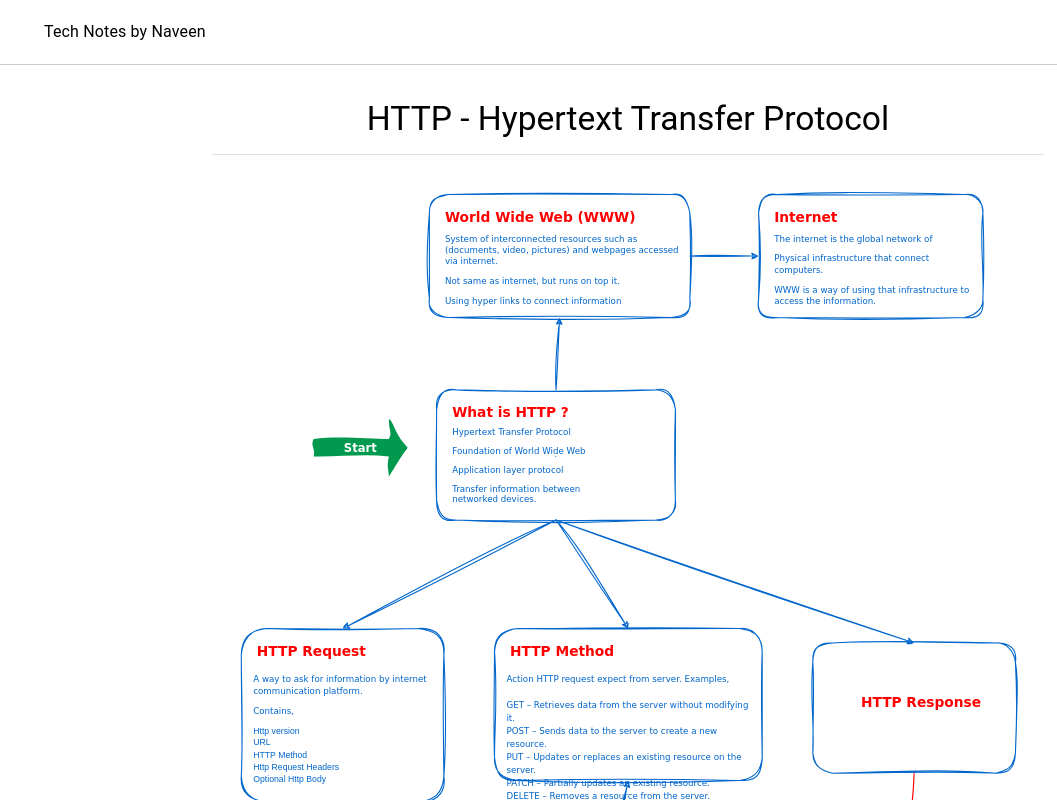
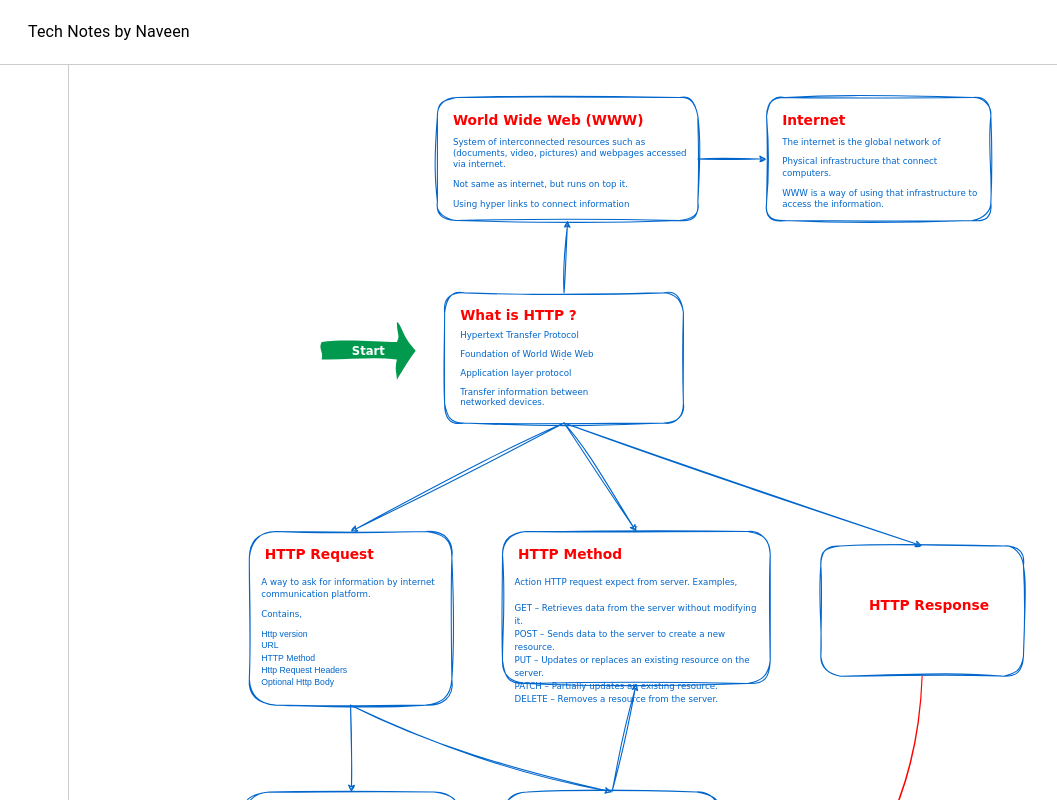
Before and after one commit to nvnkmrm/nvnkmrm.github.io, a React (Vite) app: page / in a window 1280 px wide. Shown: the top 800 px of the page, without its empty margins (12-1069 px from the left). Built offline with nearby package versions, Linux system fonts and the light colour scheme.

Commit message:
[Iteration 1] Introduce side navbar

```diff
--- a/src/App.tsx
+++ b/src/App.tsx
@@ -34,21 +34,42 @@ const theme = createTheme({
 export default function App() {
   return (
     <ThemeProvider theme={theme}>
+      <Box sx={{ flexGrow: 1 }}>
         <AppBar
-        position="sticky"
+          position="fixed"
           sx={{
             boxShadow: "none",
             borderBottom: "0.05rem solid #ccc",
           }}
         >
           <Toolbar>
-          <Typography sx={{ marginLeft: "2rem" }}>
+            <Typography sx={{ marginLeft: "1rem" }}>
               Tech Notes by Naveen
             </Typography>
           </Toolbar>
         </AppBar>
-      <Box marginTop={"2rem"}>
+
+        <Box
+          sx={{
+            borderRight: "0.065rem solid #ccc",
+            position: "fixed",
+            left: 0,
+            top: 0,
+            width: "5rem",
+            height: "100%",
+          }}
+        ></Box>
+
+        <Box
+          sx={{
+            marginLeft: "1rem",
+            flexGrow: 1,
+          }}
+        >
+          <Box>
             <HttpProtocol />
+          </Box>
+        </Box>
       </Box>
     </ThemeProvider>
   );
```
Lines whose indentation alone changed are shown as unchanged.
